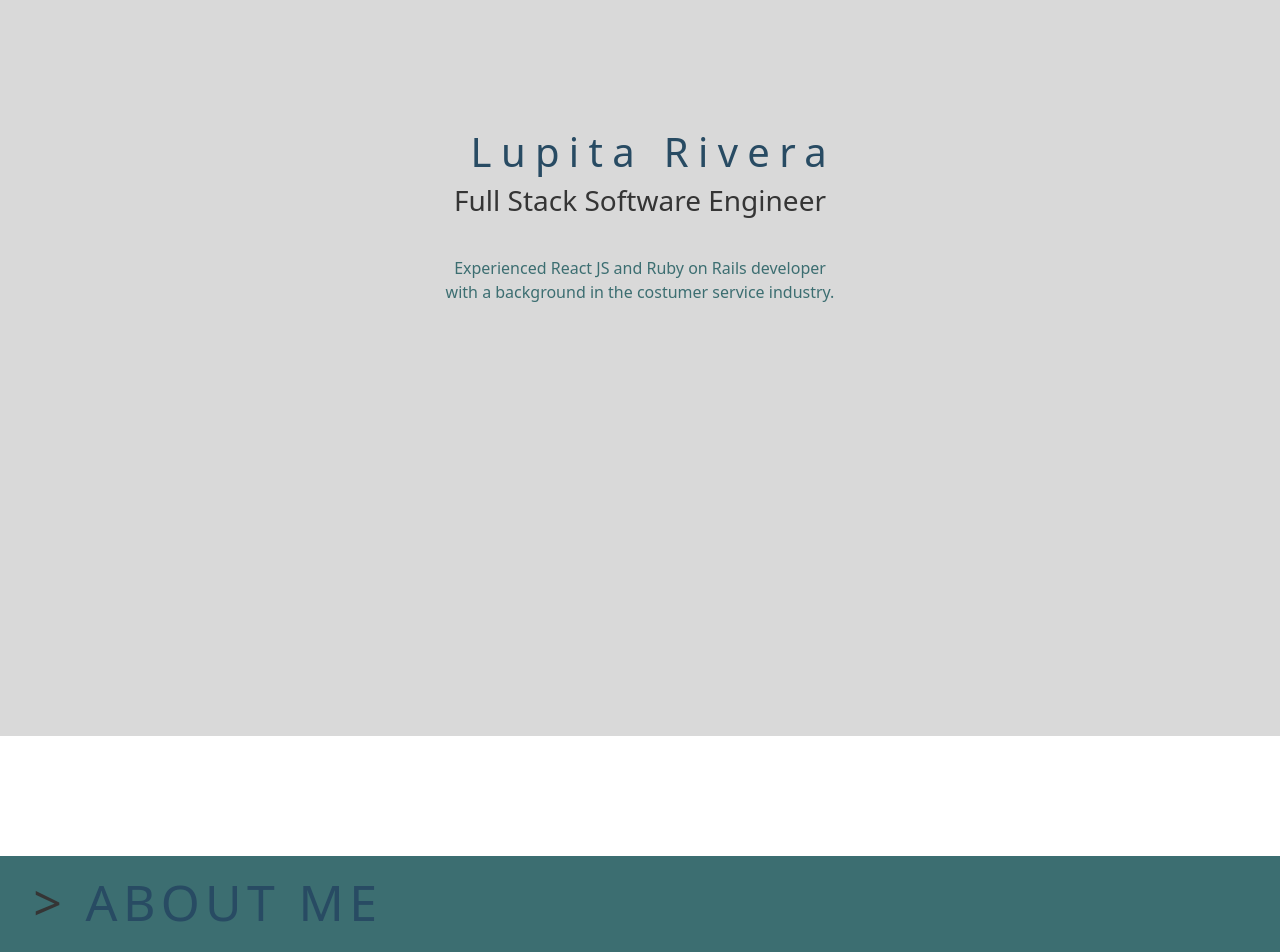
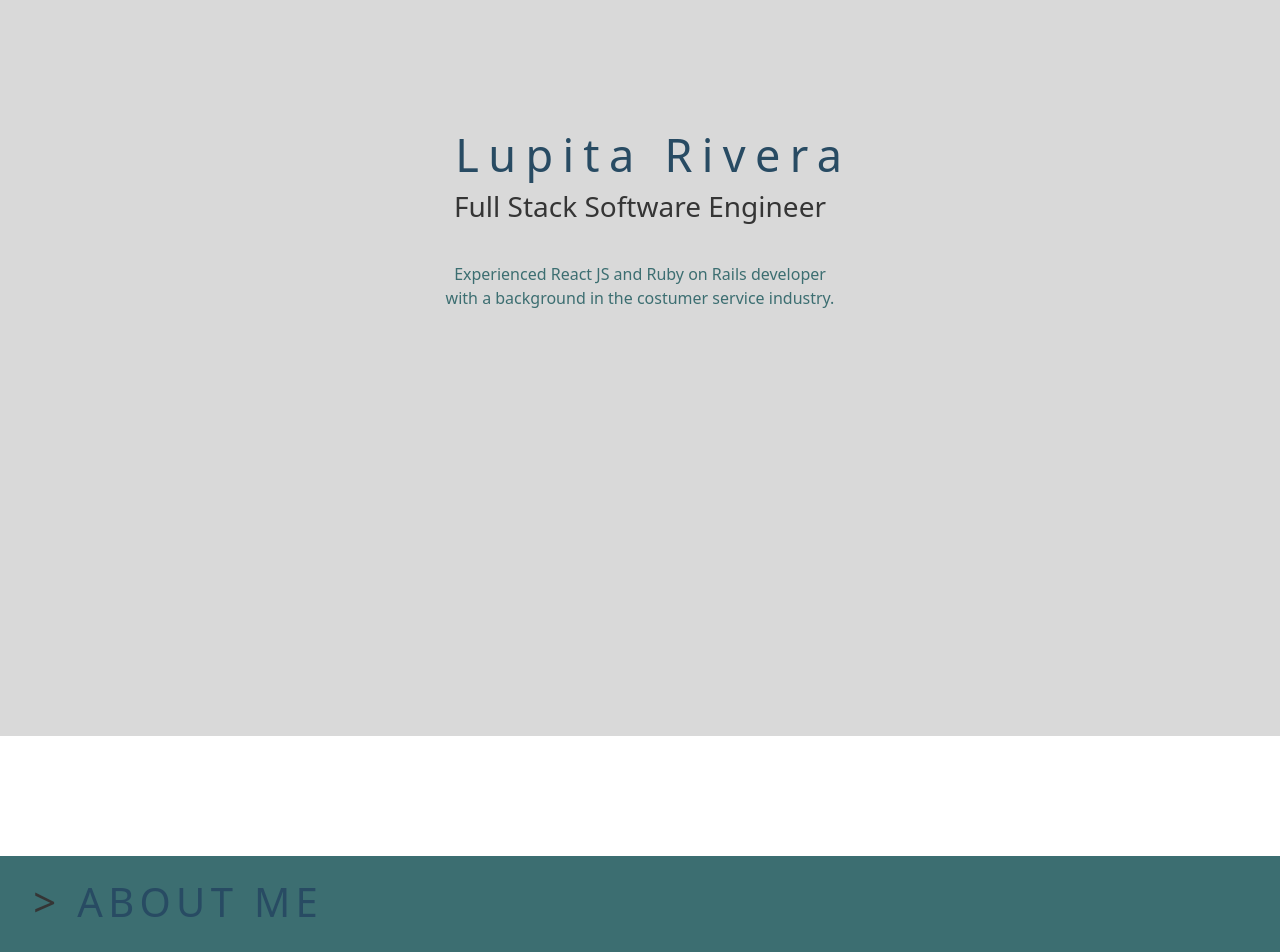
Before and after one commit to LupitaLee/portfolio, a React (Create React App) app: page /#about in a window 1280 px wide. Shown: the part 120-1072 px from the top of the page. Built offline with nearby package versions, Linux system fonts and the light colour scheme.

Commit message:
sized name title

```diff
--- a/src/components/About/About.css
+++ b/src/components/About/About.css
@@ -13,7 +13,7 @@
     display: flex;
     align-items: center;
     justify-items: center;
-    font-size: 25pt;
+    font-size: 20pt;
 }
 
 .about-title h3{
--- a/src/components/Intro/Intro.css
+++ b/src/components/Intro/Intro.css
@@ -26,6 +26,8 @@
 
 .intro-name h1{
     margin-left: 20pt;
+    font-size: 45px;
+    /* font-family: 'Open Sans', sans-serif; */
 }
 
 .intro-bio{
--- a/src/components/Intro/Intro.jsx
+++ b/src/components/Intro/Intro.jsx
@@ -26,6 +26,7 @@ const Intro = () => {
             </div>
 
 
+
         </div>
     )
 }
```
Also changed, not shown: src/components/Contact/Contact.css (+1 -9 lines).
